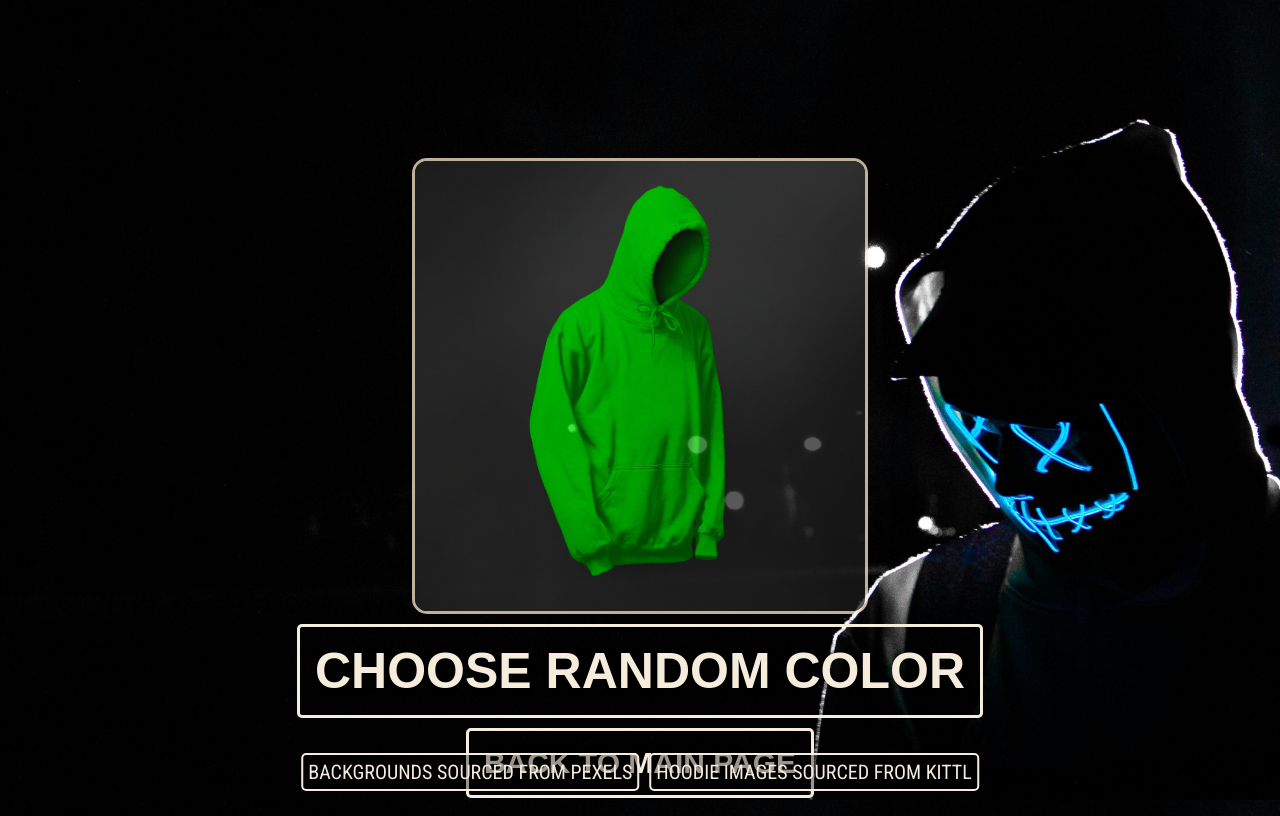
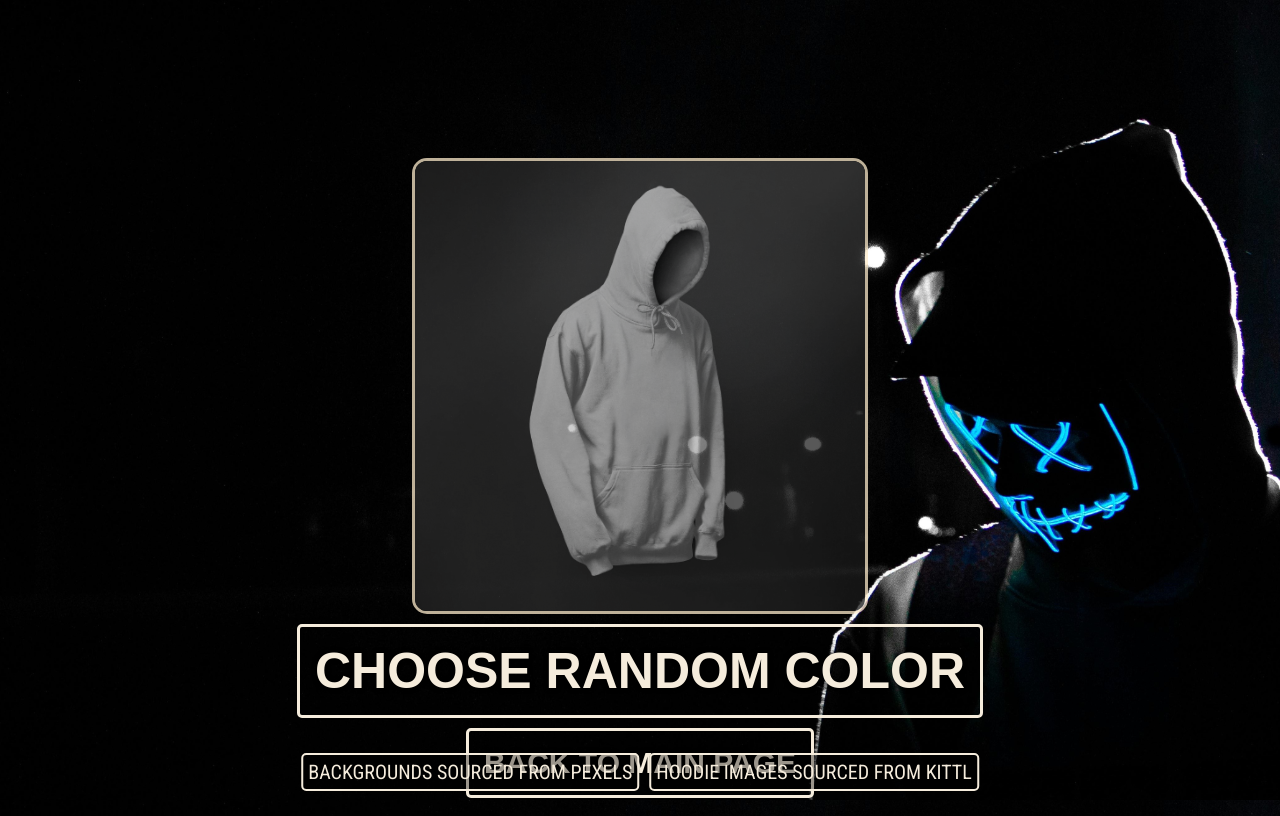
Before and after one commit to NalimWeso/hoodie-color-picker, a React (Vite) app: page /picker in a window 1280 px wide. Built offline with nearby package versions, Linux system fonts and the light colour scheme.

Commit message:
Change basic hoodie to white

```diff
--- a/src/Picker.jsx
+++ b/src/Picker.jsx
@@ -7,7 +7,7 @@ function Picker() {
 
     document.querySelector('body').style.backgroundImage = 'url("BackgroundPicker.jpg")';
 
-    const [number, setNumber] = useState(1);
+    const [number, setNumber] = useState(0);
 
     function generateNumber() {
         let newNumber = Math.floor((Math.random() * 7) + 1);
```
